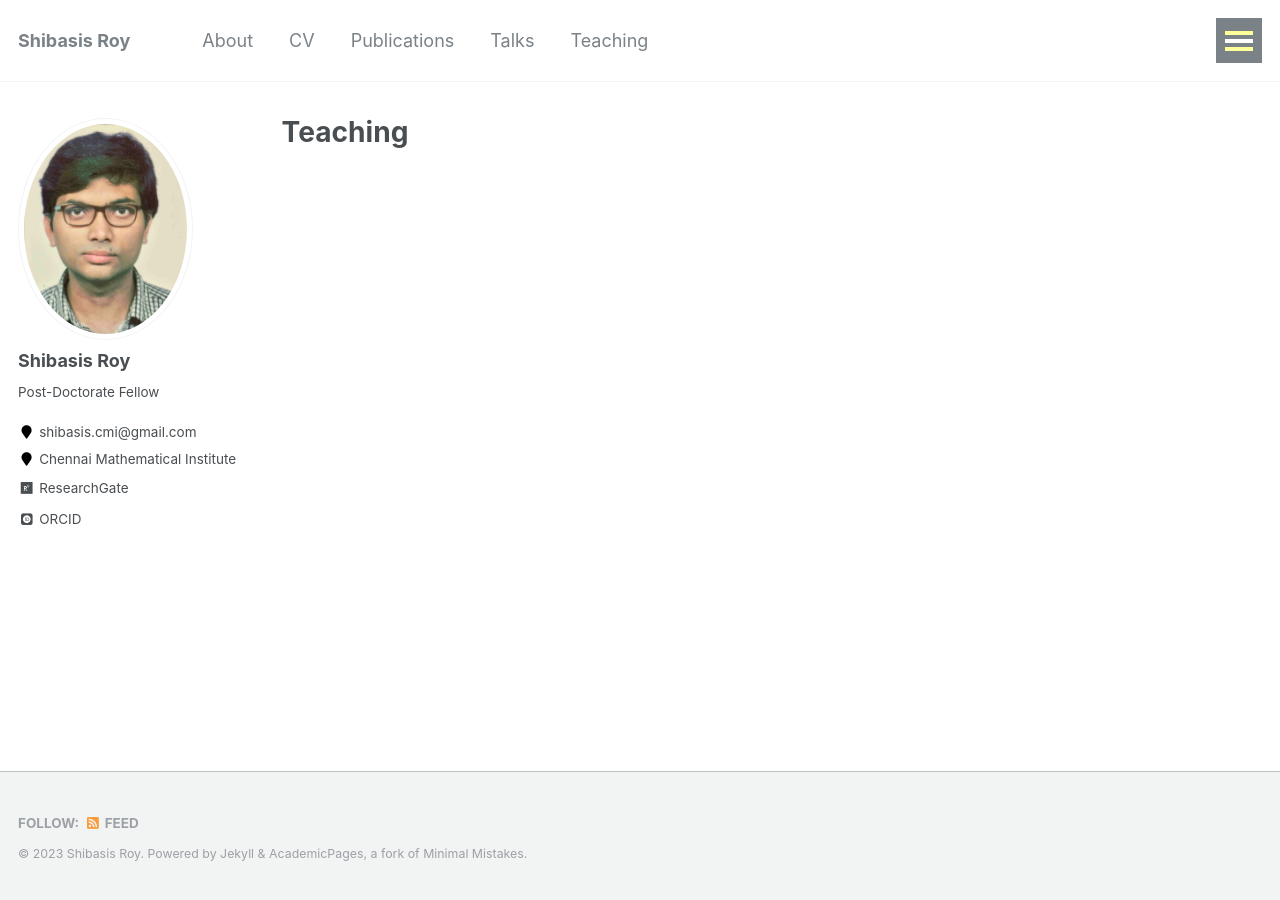
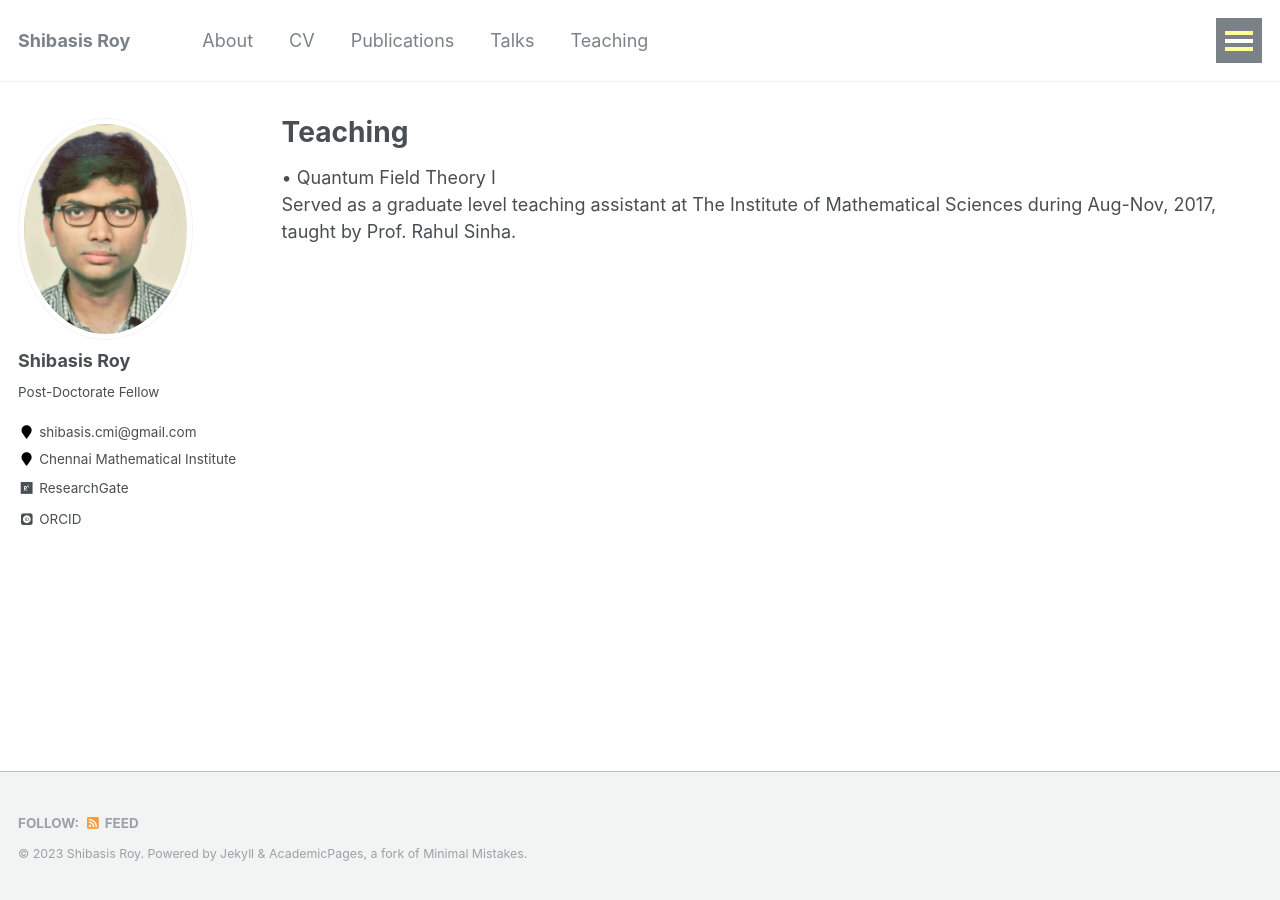
Before and after one commit to shibasisr/shibasisr.github.io, a Jekyll site: the page built from _pages/teaching.md, in a window 1280 px wide. Built offline with Jekyll 4.4.1, drawn with Linux system fonts in a browser that asks for light colours; some web fonts are replaced; a script bundle is joined from its source files by our own code; library files that are not in the unit come from our copies.

Commit message:
Update teaching.md

```diff
--- a/_pages/teaching.md
+++ b/_pages/teaching.md
@@ -4,3 +4,6 @@ title: "Teaching"
 permalink: teaching/
 author_profile: true
 ---
+• Quantum Field Theory I
+<br/>
+Served as a graduate level teaching assistant at The Institute of Mathematical Sciences during Aug-Nov, 2017, taught by Prof. Rahul Sinha.
```
